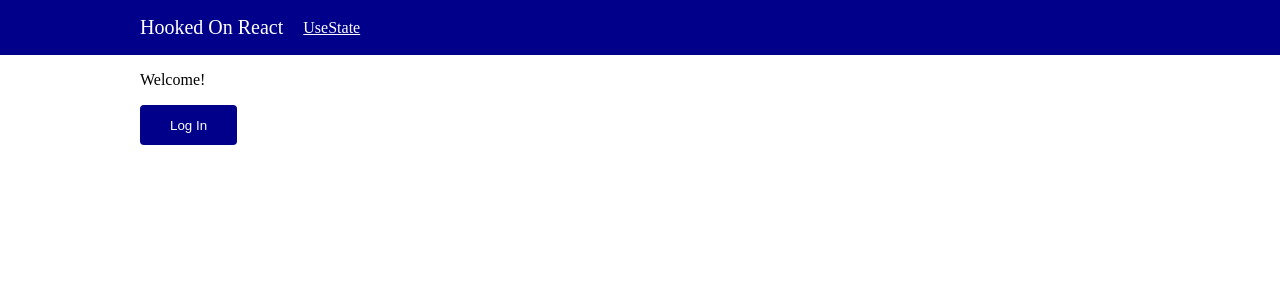
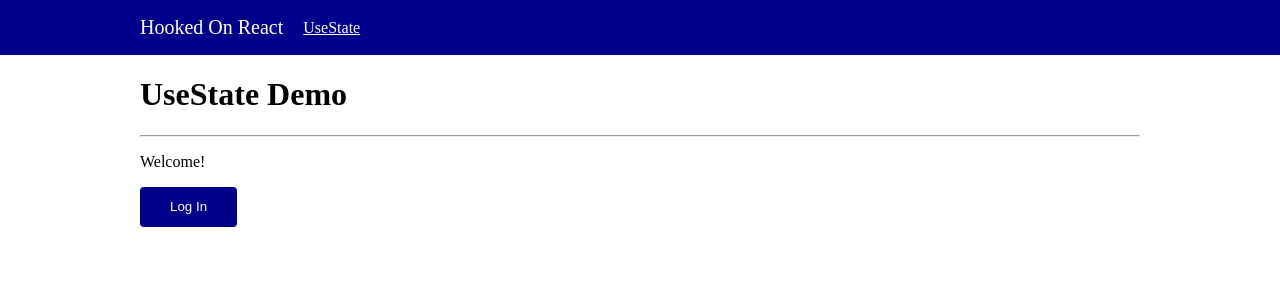
Before and after one commit to mtleonard120/hooked-on-react, a React (Create React App) app: page /useStateDemo in a window 1280 px wide. Shown: the top 300 px of the page. Built offline with nearby package versions, Linux system fonts and the light colour scheme.

Commit message:
Add useStateWithLabel hook

```diff
--- a/src/components/pages/UseStateDemo/UseStateDemo.tsx
+++ b/src/components/pages/UseStateDemo/UseStateDemo.tsx
@@ -3,6 +3,7 @@ import React, {useState} from 'react'
 // packages
 
 // hooks
+import {useStateWithLabel} from 'hooks'
 
 // components
 import {Button, Modal} from 'components'
@@ -28,11 +29,15 @@ const userGreg: IUser = {
 
 // primary component
 export const UseStateDemo: React.FC<IUseStateDemoProps> = props => {
-    const [isModalOpen, setIsModalOpen] = useState(false)
+    const [isModalOpen, setIsModalOpen] = useStateWithLabel(false, 'Is Modal Open?')
     const [user, setUser] = useState<IUser | undefined>()
 
     return (
         <div>
+            <h1>UseState Demo</h1>
+
+            <hr />
+
             <p>{user ? `You are logged in as: ${user.name}` : 'Welcome!'}</p>
 
             <Button
--- /dev/null
+++ b/src/hooks/index.ts
@@ -0,0 +1 @@
+export * from './useStateWithLabel'
--- /dev/null
+++ b/src/hooks/useStateWithLabel.ts
@@ -0,0 +1,8 @@
+import {useDebugValue, useState} from 'react'
+
+export const useStateWithLabel = (initialValue: any, label: string) => {
+    const [val, setVal] = useState(initialValue)
+    useDebugValue(`${label}: ${val}`)
+
+    return [val, setVal]
+}
```
